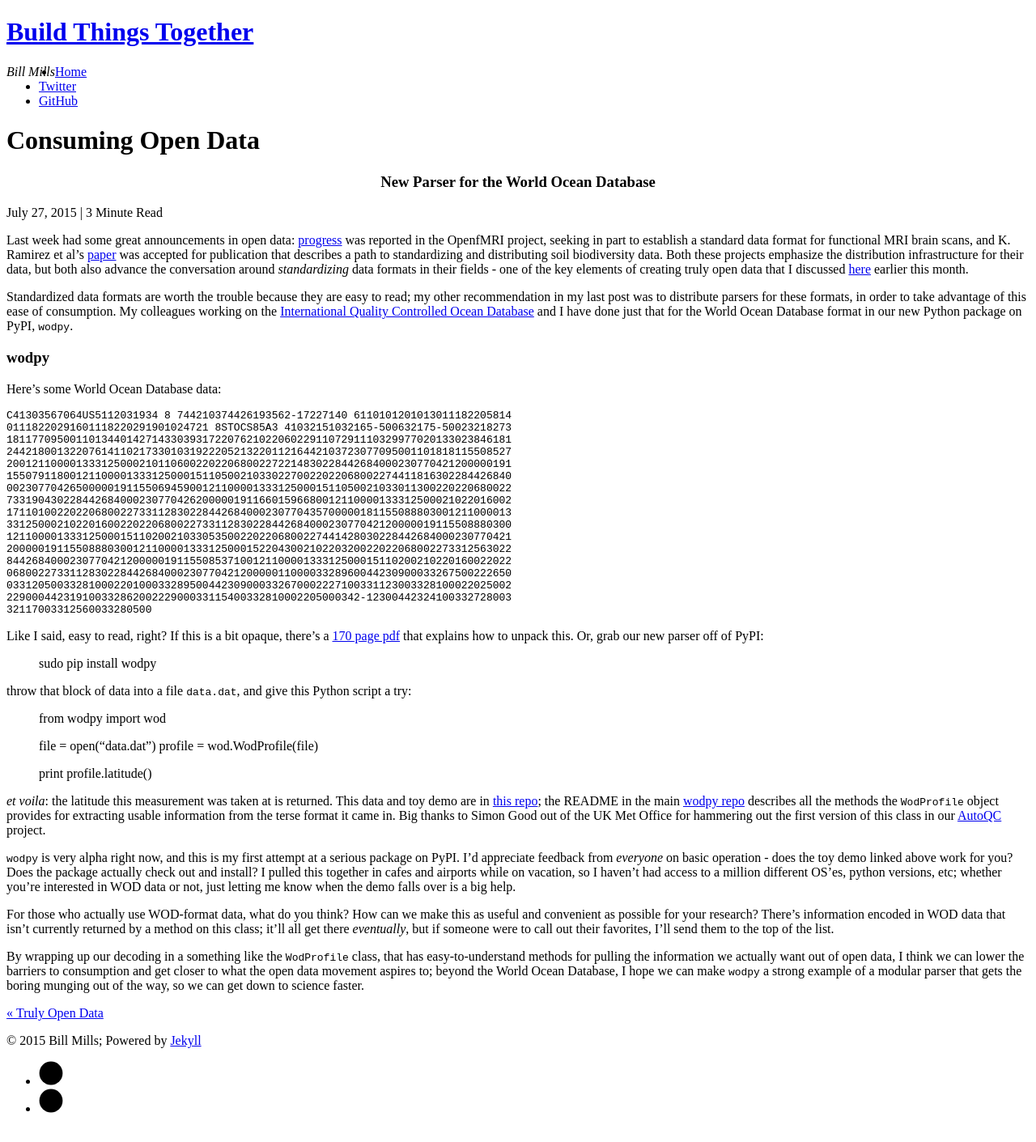
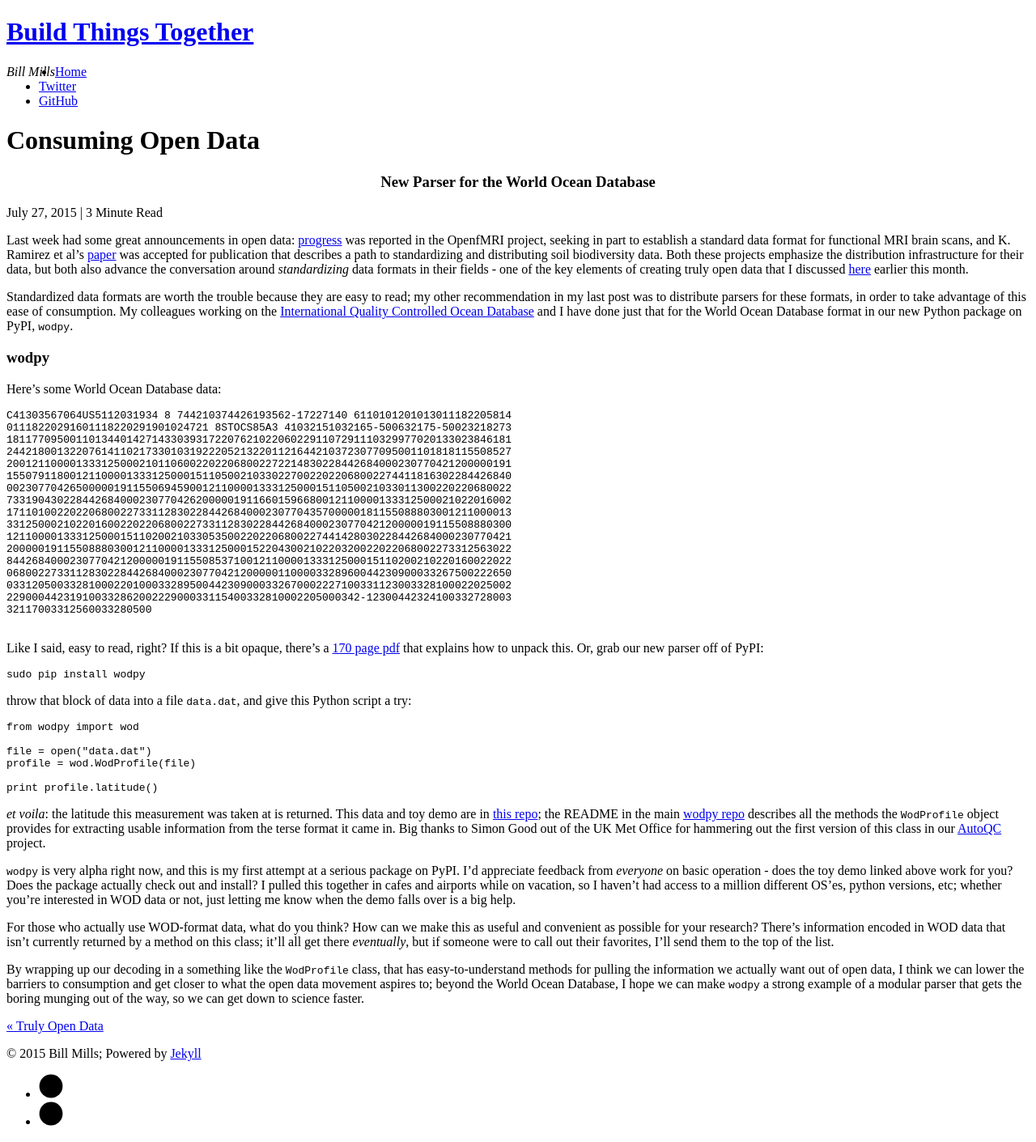
Before and after one commit to bkatiemills/blog, a Jekyll site: the page built from _posts/2015-07-27-wod.markdown, in a window 1280 px wide. Shown: the whole page at 81% size. Built offline with Jekyll 4.4.1, drawn with Linux system fonts in a browser that asks for light colours; nearby versions of some CDN libraries; Markdown is read by kramdown in place of the engine named in the settings; comment, search, counter and statistics services are not loaded.

Commit message:
wod post formatting

````diff
--- a/_posts/2015-07-27-wod.markdown
+++ b/_posts/2015-07-27-wod.markdown
@@ -14,7 +14,7 @@ Standardized data formats are worth the trouble because they are easy to read; m
 
 Here's some World Ocean Database data:
 
-<pre>
+```
 C41303567064US5112031934 8 744210374426193562-17227140 6110101201013011182205814
 01118220291601118220291901024721 8STOCS85A3 41032151032165-500632175-50023218273
 18117709500110134401427143303931722076210220602291107291110329977020133023846181
@@ -32,20 +32,25 @@ C41303567064US5112031934 8 744210374426193562-17227140 6110101201013011182205814
 03312050033281000220100033289500442309000332670002227100331123003328100022025002
 22900044231910033286200222900033115400332810002205000342-12300442324100332728003
 32117003312560033280500
-</pre>
+
+```
 
 Like I said, easy to read, right? If this is a bit opaque, there's a [170 page pdf][wod] that explains how to unpack this. Or, grab our new parser off of PyPI:
 
- > sudo pip install wodpy
+```
+sudo pip install wodpy
+```
 
 throw that block of data into a file `data.dat`, and give this Python script a try:
 
-> from wodpy import wod
->
-> file = open("data.dat")
-> profile = wod.WodProfile(file)
->
-> print profile.latitude()
+```
+from wodpy import wod
+
+file = open("data.dat")
+profile = wod.WodProfile(file)
+
+print profile.latitude()
+```
 
 *et voila*: the latitude this measurement was taken at is returned. This data and toy demo are in [this repo][toy]; the README in the main [wodpy repo][wodpy] describes all the methods the `WodProfile` object provides for extracting usable information from the terse format it came in. Big thanks to Simon Good out of the UK Met Office for hammering out the first version of this class in our [AutoQC][autoqc] project.
 
````
